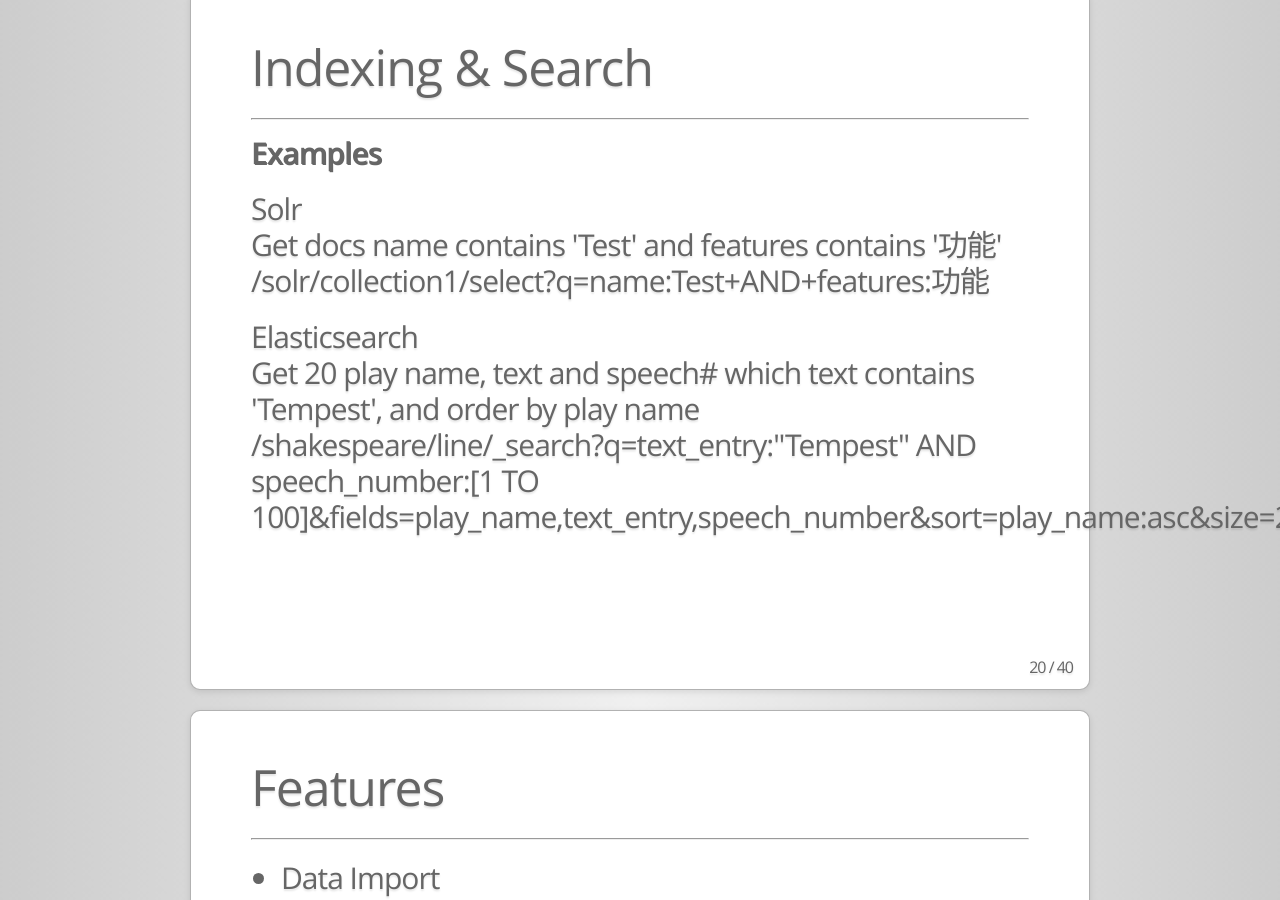
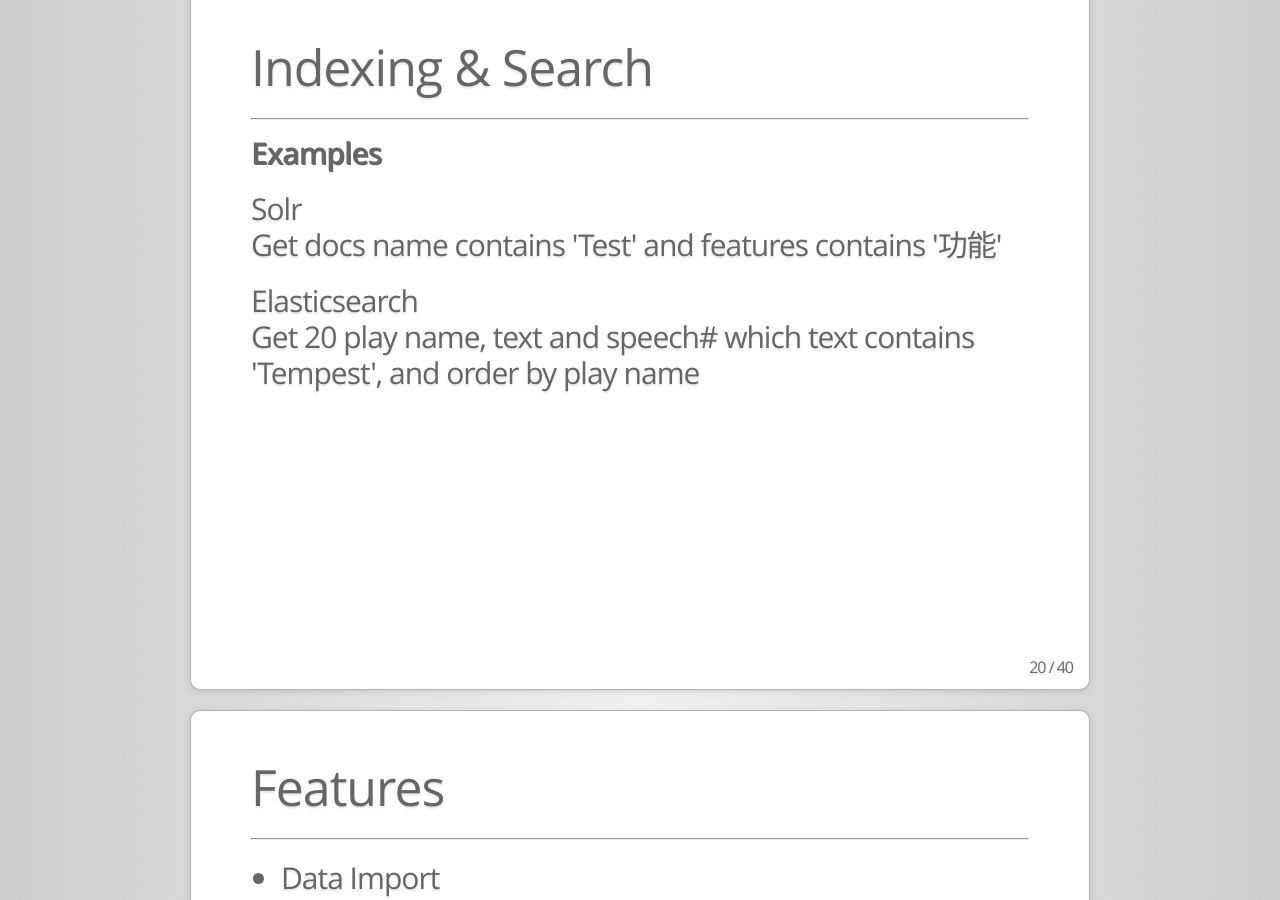
Before and after one commit to atealxt/atealxt.github.io, a Jekyll site: the page representations/introduction-to-full-text-search-and-frameworks.html, which Jekyll copies as it is, in a window 1280 px wide and 900 px high, scrolled down 14544 px. Built offline with Jekyll 4.4.1, drawn with Linux system fonts in a browser that asks for light colours.

Commit message:
Update introduction-to-full-text-search-and-frameworks.html

```diff
--- a/representations/introduction-to-full-text-search-and-frameworks.html
+++ b/representations/introduction-to-full-text-search-and-frameworks.html
@@ -321,15 +321,13 @@
     <div class="step slide" data-x="16000" data-y="1000">
         <h1>Indexing &amp; Search</h1><hr>
         <h2>Examples</h2>
-        <p>
+        <p data-url="http://localhost:8983/solr/collection1/select?q=name%3ATest+AND+features%3A%E5%8A%9F%E8%83%BD&wt=json&indent=true&_=1409554577241">
             Solr<br>
-            Get docs name contains 'Test' and features contains '功能'<br>
-            /solr/collection1/select?q=name:Test+AND+features:功能
+            Get docs name contains 'Test' and features contains '功能'
         </p>
-        <p>
+        <p data-url="http://localhost:9200/shakespeare/line/_search?q=text_entry:%22Tempest%22%20AND%20speech_number:[1%20TO%20100]&fields=play_name,text_entry,speech_number&sort=play_name:asc&size=20">
             Elasticsearch<br>
-            Get 20 play name, text and speech# which text contains 'Tempest', and order by play name<br>
-            /shakespeare/line/_search?q=text_entry:"Tempest" AND speech_number:[1 TO 100]&fields=play_name,text_entry,speech_number&sort=play_name:asc&size=20
+            Get 20 play name, text and speech# which text contains 'Tempest', and order by play name
         </p>
     </div>
 
```
